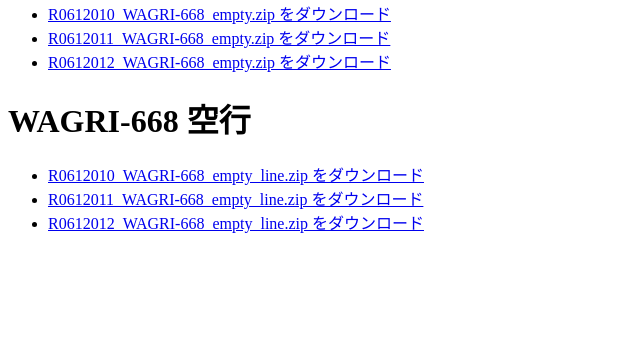
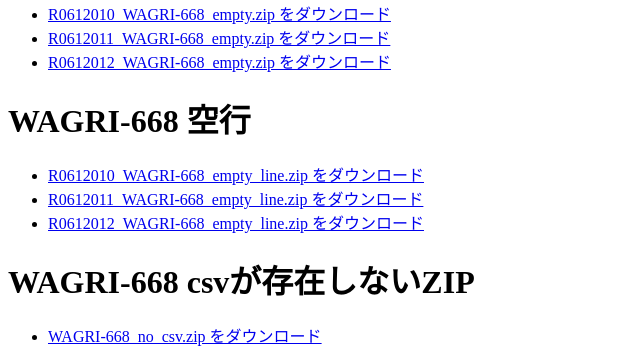
Before and after one commit to Yota-Mochizuki/test-web, a plain HTML site: page index.html in a window 1280 px wide. Shown: the part 748-1111 px from the top of the page, without its empty margins (0-640 px from the left). Before the commit the page ends 998 px from the top, so only its background shows below. Drawn offline with Linux system fonts and the light colour scheme.

Commit message:
CSVを含まないzipを追加

```diff
--- a/index.html
+++ b/index.html
@@ -42,5 +42,9 @@
         <li><a href="R0612011_WAGRI-668_empty_line.zip" download>R0612011_WAGRI-668_empty_line.zip をダウンロード</a></li>
         <li><a href="R0612012_WAGRI-668_empty_line.zip" download>R0612012_WAGRI-668_empty_line.zip をダウンロード</a></li>
     </ul>
+    <h1>WAGRI-668  csvが存在しないZIP</h1>
+    <ul>
+        <li><a href="WAGRI-668_no_csv.zip" download>WAGRI-668_no_csv.zip をダウンロード</a></li>
+    </ul>
 </body>
 </html>
```
Also changed, not shown: 1 other file.
